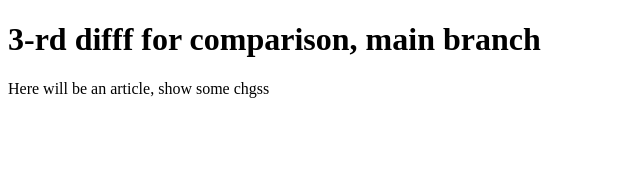
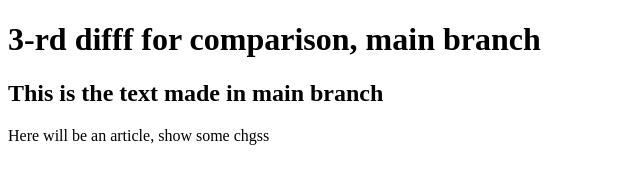
Before and after one commit to ground-aero/first-project, a plain HTML site: page index.html in a window 1280 px wide. Shown: the whole page, without its empty margins (0-640 px from the left). Drawn offline with Linux system fonts and the light colour scheme.

Commit message:
text in main

```diff
--- a/index.html
+++ b/index.html
@@ -8,11 +8,13 @@
     <title>Document for git commit - </title>
 </head>
 <h1>3-rd difff for comparison, main branch</h1>
+<h2>This is the text made in main branch</h2>
 <span></span>
 
 <h2></h2>
 
 <p>Here will be an article, show some chgss</p>
+
 
 <body>
     <header></header>
```
